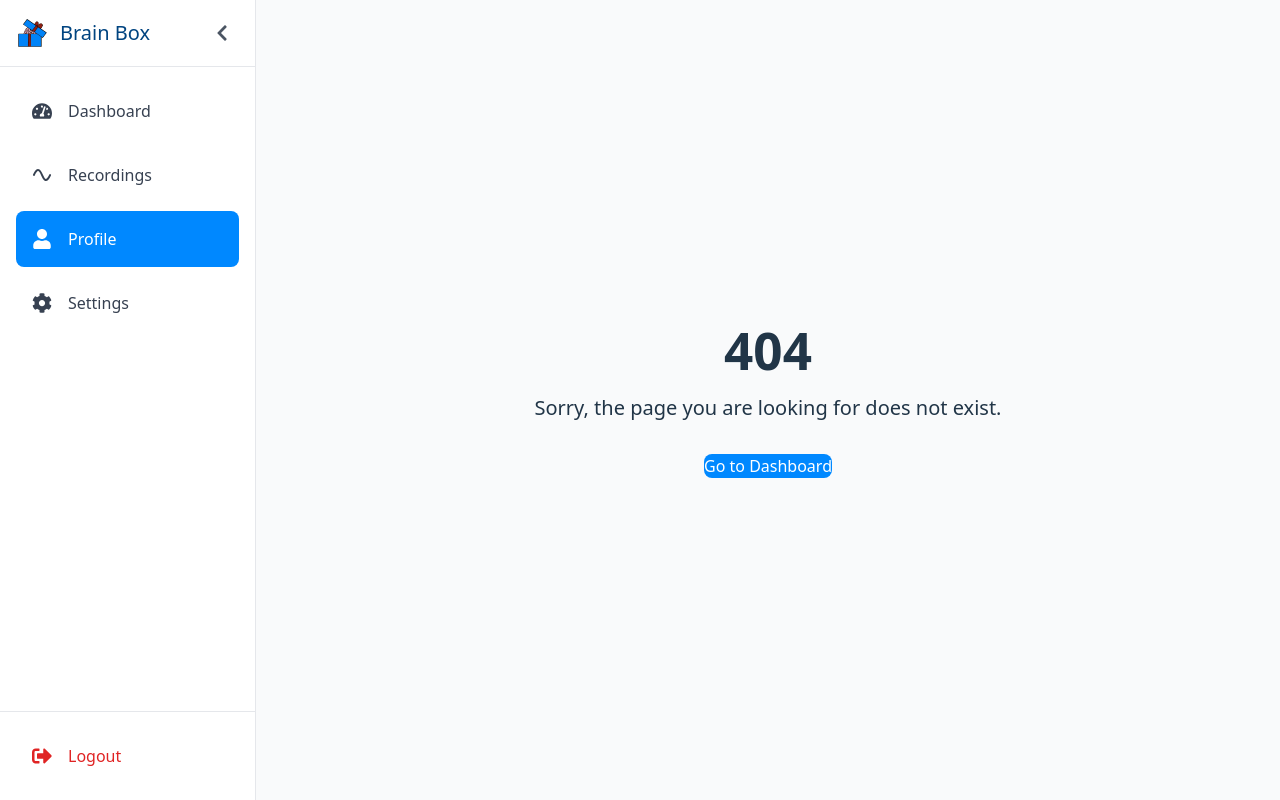
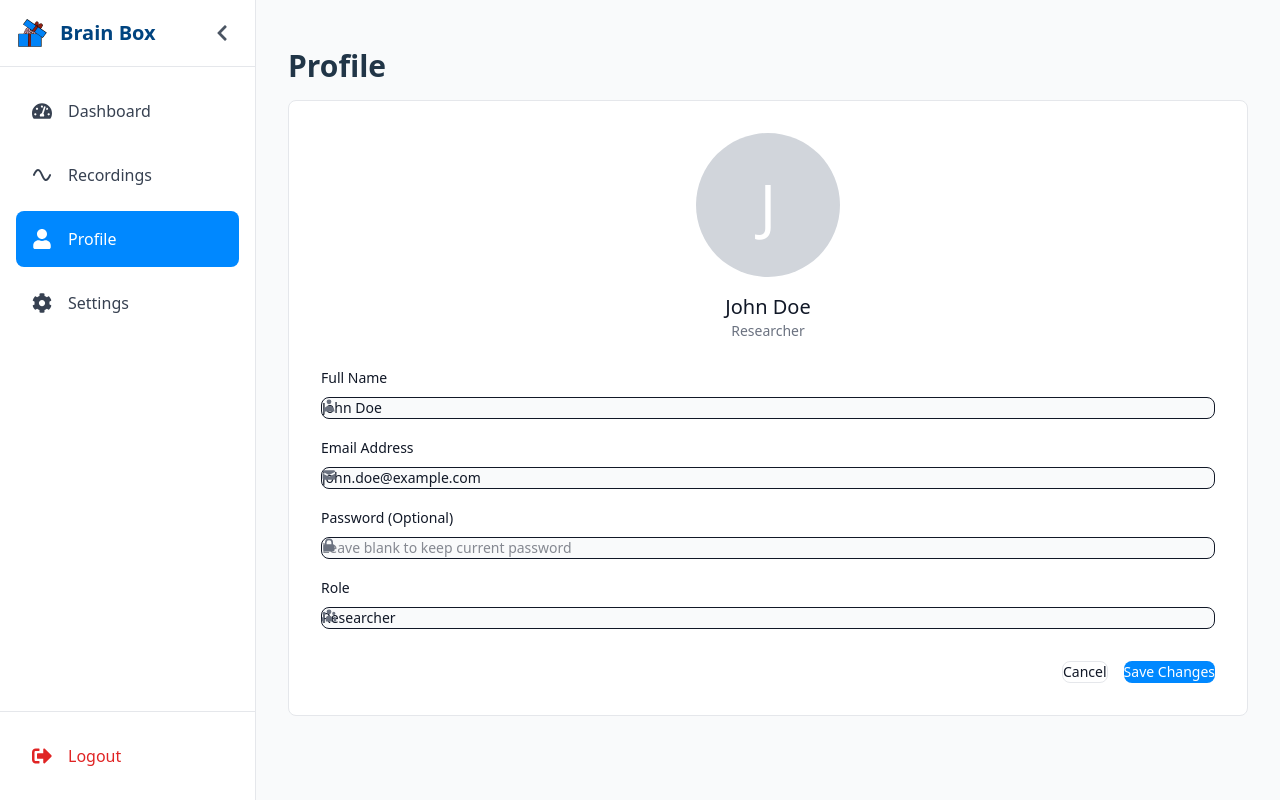
Before and after one commit to Physlex/NatHack2025, a React (Vite) app in the folder app-frontend/: page /profile in a window 1280 px wide. Before the commit this address had no page. Built offline with nearby package versions, Linux system fonts and the light colour scheme.

Commit message:
feat: implement profile page

```diff
--- a/app-frontend/src/App.tsx
+++ b/app-frontend/src/App.tsx
@@ -7,6 +7,8 @@ import Recording from './pages/recording/[id]'
 import Recordings from './pages/recording'
 import Layout from './components/Layout'
 import NotFound from './pages/NotFound'
+import Profile from './pages/profile'
+import Settings from './pages/settings'
 
 function App() {
   return (
@@ -18,6 +20,8 @@ function App() {
             <Route path="/dashboard" element={<Dashboard />} />
             <Route path="/recording" element={<Recordings />} />
             <Route path="/recording/:id" element={<Recording />} />
+            <Route path="/profile" element={<Profile />} />
+            <Route path="/settings" element={<Settings />} />
             <Route path="*" element={<NotFound />} />
           </Routes>
         </Layout>
--- a/app-frontend/src/components/SideNav.jsx
+++ b/app-frontend/src/components/SideNav.jsx
@@ -16,13 +16,12 @@ export default function SideNav() {
   const navigate = useNavigate();
   const location = useLocation();
 
-  // Don't show sidebar on home page
   if (location.pathname === '/') {
     return null;
   }
 
   const handleLogout = () => {
-    // Add logout logic here
+    // TODO: do logout
     navigate('/');
   };
 
@@ -52,7 +51,6 @@ export default function SideNav() {
   return (
     <div className={`bg-white border-r border-gray-200 h-screen flex flex-col transition-all duration-300 ${isCollapsed ? 'w-20' : 'w-64'
       }`}>
-      {/* Header with Logo and Toggle */}
       <div className="p-4 border-b border-gray-200">
         <div className="flex items-center justify-between">
           {!isCollapsed && (
@@ -62,7 +60,7 @@ export default function SideNav() {
                 alt="Brain Box"
                 className="w-8 h-8"
               />
-              <span className="text-xl font-medium text-primary-dark">Brain Box</span>
+              <span className="text-xl font-bold text-primary-dark">Brain Box</span>
             </div>
           )}
           {isCollapsed && (
@@ -85,7 +83,6 @@ export default function SideNav() {
         </div>
       </div>
 
-      {/* Menu Section */}
       <div className="flex-1 p-4">
         <nav className="space-y-2">
           {menuItems.map((item) => (
@@ -100,7 +97,6 @@ export default function SideNav() {
         </nav>
       </div>
 
-      {/* Logout Section */}
       <div className="p-4 border-t border-gray-200">
         <NavItem
           name="Logout"
--- a/app-frontend/src/pages/dashboard.jsx
+++ b/app-frontend/src/pages/dashboard.jsx
@@ -47,7 +47,7 @@ export default function Dashboard() {
               /> */}
               <div className="relative z-10 h-full justify-center flex flex-col flex-1">
                 <h5 className="text-2xl font-bold tracking-tight text-white">
-                  Welcome
+                  Welcome, {userData.name}!
                 </h5>
                 <p className="font-normal text-white">
                   View your recent activity and insights here.
--- /dev/null
+++ b/app-frontend/src/pages/profile.jsx
@@ -0,0 +1,157 @@
+
+import { useState } from 'react';
+import { Card, Label, TextInput, Button } from 'flowbite-react';
+import { HiUser, HiMail, HiLockClosed, HiUserGroup } from 'react-icons/hi';
+import { useGlobalContext } from "../contexts/GlobalContext";
+
+export default function Profile() {
+  const [formData, setFormData] = useState({
+    name: 'John Doe',
+    email: 'john.doe@example.com',
+    password: '',
+    role: 'Researcher'
+  });
+
+  const { setLoading, loading } = useGlobalContext();
+
+  const handleChange = (e) => {
+    setFormData({
+      ...formData,
+      [e.target.name]: e.target.value
+    });
+  };
+
+  const handleSubmit = async (e) => {
+    e.preventDefault();
+    setLoading(true);
+
+    setTimeout(() => {
+      console.log('Profile updated:', formData);
+      setLoading(false);
+    }, 1000);
+  };
+
+  return (
+    <div className="min-h-full flex flex-col px-8 py-12">
+      <h1 className="!text-3xl font-bold mb-4">
+        Profile
+      </h1>
+
+      <div className="w-full">
+        <Card className='!shadow-none p-2'>
+          <div className="flex flex-col items-center pb-2">
+            {
+              formData.image ? (
+                <img
+                  src={formData.image}
+                  alt="User Avatar"
+                  className="w-36 h-36 rounded-full mb-4 self-center"
+                />
+              ) : (
+                <div className="w-36 h-36 rounded-full bg-gray-300 mb-4 self-center flex items-center justify-center text-6xl text-white">
+                  {formData.name ? formData.name.charAt(0) : "U"}
+                </div>
+              )
+            }
+            <h3 className="text-xl font-medium text-gray-900 dark:text-white">
+              {formData.name}
+            </h3>
+            <span className="text-sm text-gray-500 dark:text-gray-400">
+              {formData.role}
+            </span>
+          </div>
+
+          <form onSubmit={handleSubmit} className="flex flex-col gap-4">
+            <div>
+              <div className="mb-2 block">
+                <Label htmlFor="name">Full Name</Label>
+              </div>
+              <TextInput
+                id="name"
+                name="name"
+                type="text"
+                icon={HiUser}
+                placeholder="Enter your full name"
+                value={formData.name}
+                onChange={handleChange}
+                required
+              />
+            </div>
+
+            <div>
+              <div className="mb-2 block">
+                <Label htmlFor="email">Email Address</Label>
+              </div>
+              <TextInput
+                id="email"
+                name="email"
+                type="email"
+                icon={HiMail}
+                placeholder="Enter your email address"
+                value={formData.email}
+                onChange={handleChange}
+                required
+              />
+            </div>
+
+            <div>
+              <div className="mb-2 block">
+                <Label htmlFor="password">Password (Optional)</Label>
+              </div>
+              <TextInput
+                id="password"
+                name="password"
+                type="password"
+                icon={HiLockClosed}
+                placeholder="Leave blank to keep current password"
+                value={formData.password}
+                onChange={handleChange}
+                helperText="Only fill this field if you want to change your password"
+              />
+            </div>
+
+            <div>
+              <div className="mb-2 block">
+                <Label htmlFor="role">Role</Label>
+              </div>
+              <TextInput
+                id="role"
+                name="role"
+                type="text"
+                icon={HiUserGroup}
+                placeholder="Enter your role"
+                value={formData.role}
+                onChange={handleChange}
+                required
+              />
+            </div>
+
+            <div className="flex justify-end space-x-4 pt-4">
+              <Button
+                type="button"
+                color="alternative"
+                onClick={() => {
+                  setFormData({
+                    name: 'John Doe',
+                    email: 'john.doe@example.com',
+                    password: '',
+                    role: 'Researcher'
+                  });
+                }}
+              >
+                Cancel
+              </Button>
+              <Button
+                type="submit"
+                className="bg-primary hover:bg-primary-light"
+                disabled={loading}
+              >
+                {loading ? 'Saving...' : 'Save Changes'}
+              </Button>
+            </div>
+          </form>
+        </Card>
+      </div>
+    </div>
+  );
+}
--- a/app-frontend/src/pages/recording/[id]/index.jsx
+++ b/app-frontend/src/pages/recording/[id]/index.jsx
@@ -188,22 +188,22 @@ export default function Recording() {
             <div className="relative z-10">
               <h3 className="text-2xl font-bold text-white">MFCC Features</h3>
               <div className="flex flex-row items-center text-white">
-                <p>{recordingData.mfcc ? recordingData.mfcc.length : 0} coeffs</p>
+                <p>{recordingData.mfcc ? recordingData.mfcc.length : 0} coefficients</p>
                 <MdOpenInNew
-                  className="ml-1 mt-[0.15rem] cursor-pointer text-white hover:text-gray-800 transition-colors"
+                  className="ml-1 mt-[0.15rem] cursor-pointer text-white hover:text-neutral-500 transition-colors"
                   onClick={() => setMfccModalOpen(true)}
                 />
               </div>
             </div>
           </div>
         </div>
-        <div className="bg-white p-6 rounded-xl border border-neutral-200/80 flex flex-col gap-2 w-full">
+        <div className="bg-white p-6 rounded-xl border border-neutral-200/80 flex flex-col gap-6 w-full">
           <div className="flex flex-row justify-between">
             <h3 className="text-2xl font-bold">Data</h3>
             <ButtonGroup className="!shadow-none">
               <Button
                 color="alternative"
-                className={`transition-all duration-200 ${chartType === "spectrogram" ? "bg-primary hover:bg-primary-light text-white hover:text-black hover:border-none" : ""}`}
+                className={`transition-all duration-200 cursor-pointer ${chartType === "spectrogram" ? "bg-primary hover:bg-primary-light text-white hover:text-black hover:border-none" : ""}`}
                 onClick={() => setChartType('spectrogram')}
               >
                 <AiOutlineHeatMap className="me-2 h-4 w-4" />
@@ -211,7 +211,7 @@ export default function Recording() {
               </Button>
               <Button
                 color="alternative"
-                className={`transition-all duration-200 ${chartType === "periodogram" ? "bg-primary hover:bg-primary-light text-white hover:text-black hover:border-none" : ""}`}
+                className={`transition-all duration-200 cursor-pointer ${chartType === "periodogram" ? "bg-primary hover:bg-primary-light text-white hover:text-black hover:border-none" : ""}`}
                 onClick={() => setChartType('periodogram')}
               >
                 <BiPulse className="me-2 h-4 w-4" />
@@ -219,7 +219,7 @@ export default function Recording() {
               </Button>
               <Button
                 color="alternative"
-                className={`transition-all duration-200 ${chartType === "potentials" ? "bg-primary hover:bg-primary-light text-white hover:text-black hover:border-none" : ""}`}
+                className={`transition-all duration-200 cursor-pointer ${chartType === "potentials" ? "bg-primary hover:bg-primary-light text-white hover:text-black hover:border-none" : ""}`}
                 onClick={() => setChartType('potentials')}
               >
                 <GiBrain className="me-2 h-4 w-4" />
--- /dev/null
+++ b/app-frontend/src/pages/settings.jsx
@@ -0,0 +1,10 @@
+
+export default function Settings() {
+  return (
+    <div className="min-h-full flex flex-col px-8 py-12">
+      <h1 className="!text-3xl font-bold">
+        Settings
+      </h1>
+    </div>
+  )
+}
```
